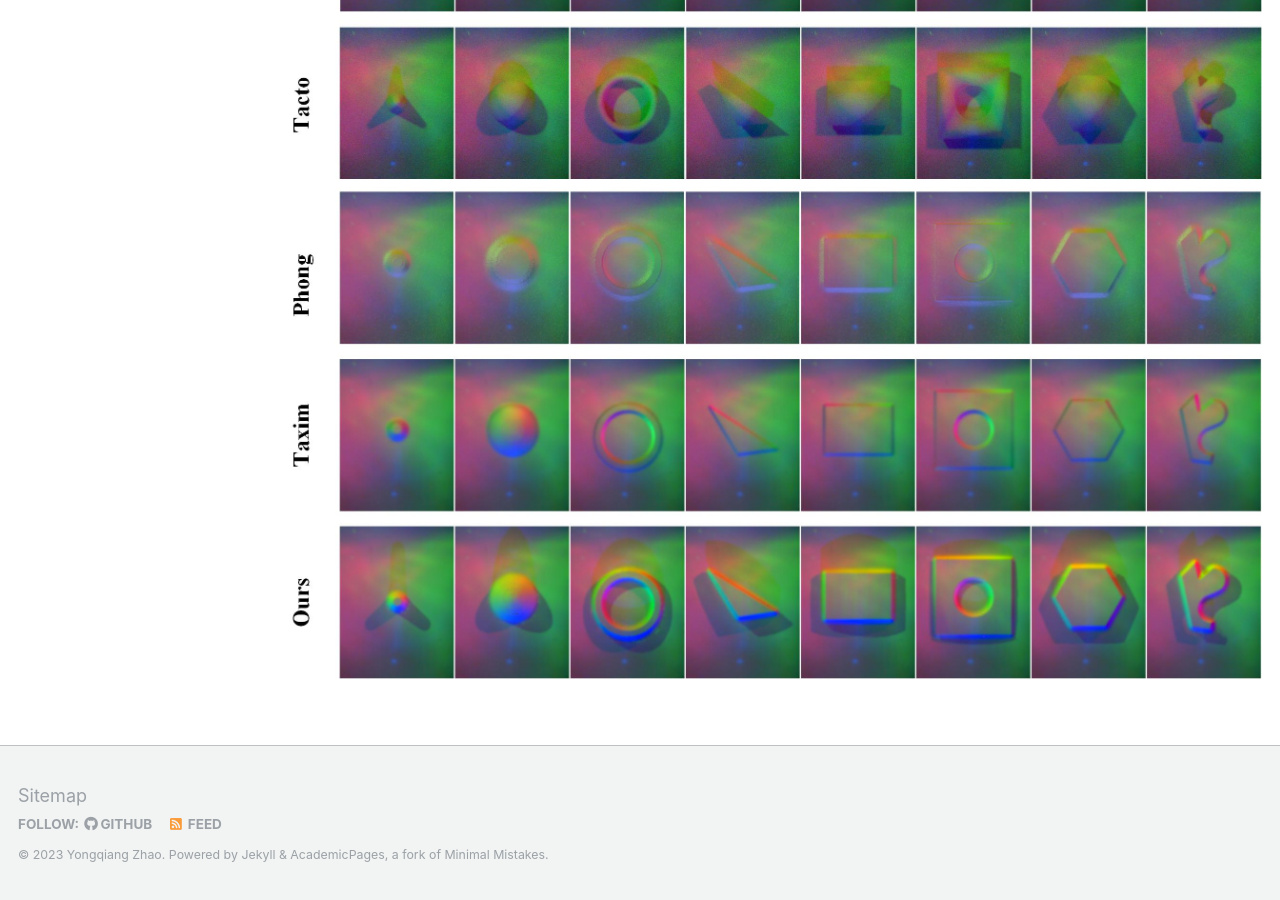
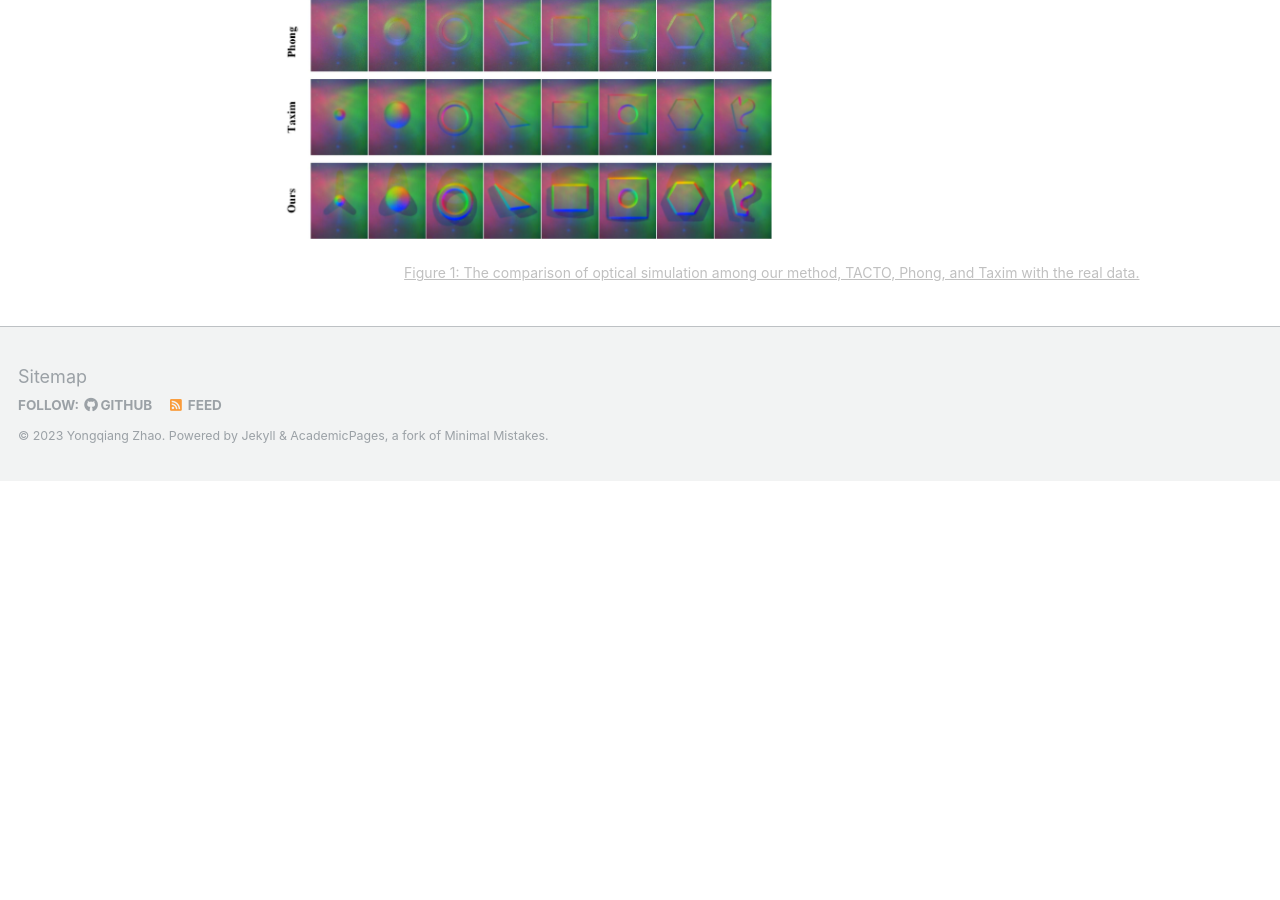
Before and after one commit to Rancho-zhao/Rancho-zhao.github.io, a Jekyll site: the page built from _pages/fots.md, in a window 1280 px wide and 900 px high, scrolled down 885 px. Built offline with Jekyll 4.4.1, drawn with Linux system fonts in a browser that asks for light colours; after the commit the page ends 1366 px from its top, so only the background shows below that.

Commit message:
Update fots.md

```diff
--- a/_pages/fots.md
+++ b/_pages/fots.md
@@ -5,10 +5,12 @@ permalink: /fots/
 author_profile: false
 ---
 
-## [code](https://github.com/Rancho-zhao/FOTS)            [paper](https://github.com/Rancho-zhao/FOTS)
+## [code](https://github.com/Rancho-zhao/FOTS)&nbsp;&nbsp;&nbsp;&nbsp;[paper](https://github.com/Rancho-zhao/FOTS)
 
 ## Abstract
 
 Simulation is a commonly-used tool in robotics to reduce hardware consumption and gather large-scale data. Despite the efforts of several works to simulate optical tactile sen-sors, there remains challenges in synthesizing images effi-ciently and mimicking marker motion under different con-tact loads. In this work, we propose a fast optical tactile simulator, named FOTS, for simulating optical tactile sen-sors. We utilize a multi-layer perceptron mapping and pla-nar shadow generation to simulate the optical response, and marker distribution approximation to simulate the motion of surface markers caused by the surface stretch of the elas-tomer. Meanwhile, a Sim2Real transferable tactilemotor policy learning method is proposed, which integrates the proposed FOTS with physical engines such as MuJoCo. Experiment results reveal that FOTS outperforms other methods in terms of image generation quality and rendering speed, achieving 28.6 fps for optical simulation and 326.1 fps for marker motion simulation. In addition, the proposed method is applied to three tactile-guided robot manipula-tion tasks: cable-following, peg-in-hole, and door-opening. The experiments demonstrate the effectiveness of our method in zero-shot Sim2Real learning of tactile-guided robot manipulation skills.
 
-![fig1](/images/fots/optical_quality.jpg "fig1")
+![fig1](/images/fots/optical_quality.jpg "fig1"){:height="50%" width="50%"}
+
+<center style="font-size:14px;color:#C0C0C0;text-decoration:underline">Figure 1: The comparison of optical simulation among our method, TACTO, Phong, and Taxim with the real data.</center>
```
